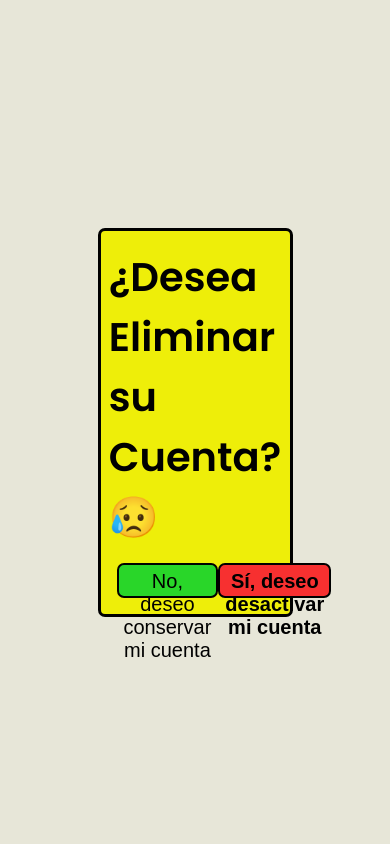
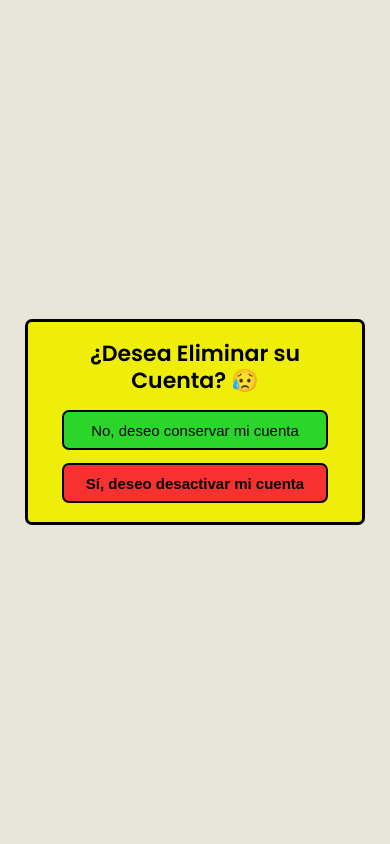
Before and after one commit to facutorr2005/PRAC-PROF-FINAL, a PHP site: template views/eliminar.php in a window 390 px wide. Run offline with PHP 8.4, Linux system fonts and the light colour scheme; the template is opened without the code that fills it, so the values that code supplies are empty.

Commit message:
editar perfil(colores,grid,bordes) y luego hamburguesa a panel a tal altura de ancho

```diff
--- a/Public/css/eliminar.css
+++ b/Public/css/eliminar.css
@@ -19,51 +19,142 @@ body {
   display: flex;
   align-items: center;
   justify-content: center;
+  padding: 1rem;
 }
 
-.solicitud{
+.solicitud {
   background-color: var(--color-secundario);
   border: var(--color-cuarto) solid 3px;
   border-radius: 7px;
-    padding: 1rem;
+  padding: 2rem;
   display: flex;
-    gap: 1rem;
   flex-direction: column;
+  gap: 1.5rem;
   align-items: center;
   justify-content: center;
-    width: 50%;
+  width: 100%;
+  max-width: 600px;
+  text-align: center;
 }
 
-.pregunta{
-    font-size: 40px;
+.pregunta {
+  font-size: 36px;
+  font-weight: 700;
+  line-height: 1.2;
+}
+
+.botones {
+  display: flex;
+  width: 100%;
+  justify-content: space-evenly;
+  flex-wrap: wrap;
+  gap: 1rem;
+}
+
+button {
+  border: 2px solid var(--color-cuarto);
+  cursor: pointer;
+  font-size: 18px;
+  padding: 10px 14px;
+  border-radius: 7px;
+  min-width: 220px;
+  height: 45px;
+  transition: background-color 0.2s;
+}
+
+.no {
+  background-color: rgb(41, 214, 41);
+}
+
+.no:hover {
+  background-color: rgb(32, 146, 32);
+}
+
+.si {
+  background-color: rgb(247, 48, 48);
   font-weight: bold;
 }
 
-.botones{
-    display: flex;
-    width: 100%;
-    justify-content: space-evenly;
-}
-button{
-    border: none;
-    cursor: pointer;
-    font-size: 20px;
-    padding: 5px;
-    border-radius: 7px;
-    border: var(--color-cuarto) 2px solid;
-    height: 35px;
-}
-.no{
-    background-color: rgb(41, 214, 41);
-}
-.no:hover{
-    background-color: rgb(32, 146, 32);
+.si:hover {
+  background-color: rgb(160, 41, 41);
 }
 
-.si{
-    background-color: rgb(247, 48, 48);
-    font-weight: bold;
+/* 💻 Ajuste para resoluciones grandes intermedias */
+@media (max-width: 1024px) {
+  .solicitud {
+    max-width: 550px;
+    padding: 1.8rem;
   }
-.si:hover{
-    background-color: rgb(160, 41, 41);
+  .pregunta {
+    font-size: 34px;
   }
+}
+
+/* 📱 Tablets medianas */
+@media (max-width: 768px) {
+  .solicitud {
+    max-width: 480px;
+    padding: 1.6rem;
+  }
+  .pregunta {
+    font-size: 30px;
+  }
+  button {
+    font-size: 17px;
+    min-width: 200px;
+    height: 42px;
+  }
+}
+
+/* 📱 Tablets pequeñas */
+@media (max-width: 600px) {
+  .solicitud {
+    max-width: 400px;
+    padding: 1.4rem;
+  }
+  .pregunta {
+    font-size: 26px;
+  }
+  .botones {
+    flex-direction: column;
+    align-items: center;
+    gap: 0.8rem;
+  }
+  button {
+    width: 80%;
+    font-size: 16px;
+  }
+}
+
+/* 📱 Celulares estándar */
+@media (max-width: 480px) {
+  .solicitud {
+    max-width: 340px;
+    padding: 1.2rem;
+    gap: 1rem;
+  }
+  .pregunta {
+    font-size: 22px;
+  }
+  button {
+    width: 90%;
+    font-size: 15px;
+    height: 40px;
+  }
+}
+
+/* 📱 Celulares chicos */
+@media (max-width: 360px) {
+  .solicitud {
+    max-width: 300px;
+    padding: 1rem;
+  }
+  .pregunta {
+    font-size: 20px;
+  }
+  button {
+    width: 100%;
+    font-size: 14px;
+    height: 38px;
+  }
+}
--- a/views/perfil.php
+++ b/views/perfil.php
@@ -12,22 +12,18 @@
 </head>
 
 <body>
-    <!-- ENCABEZADO -->
     <div class="encabezado">
         <div class="logoTitulo">
             <img class="logo" src="https://images.unsplash.com/photo-1592194996308-7b43878e84a6" alt="logo">
             <div class="titulo">Q-Pay</div>
         </div>
+
         <div class="botones">
             <button onclick="location.href='panel.php'" class="boton">Volver al inicio</button>
             <button onclick="location.href='eliminar.php'" class="boton eliminarBoton">Eliminar cuenta</button>
         </div>
-        <div class="usuarioInfo">
-            Juan Pérez
-        </div>
     </div>
 
-    <!-- PERFIL EDITABLE -->
     <div class="contenidoPerfil">
         <div class="perfilTitulo">Mi Perfil</div>
         <form action="../App/Controllers/EdicionesController.php" method="POST" class="formularioPerfil" id="formPerfil">
```
Also changed, not shown: Public/css/confirmareliminacion.css (+75 -13 lines), Public/css/perfil.css (+157 -24 lines). Lines whose indentation alone changed are shown as unchanged.
